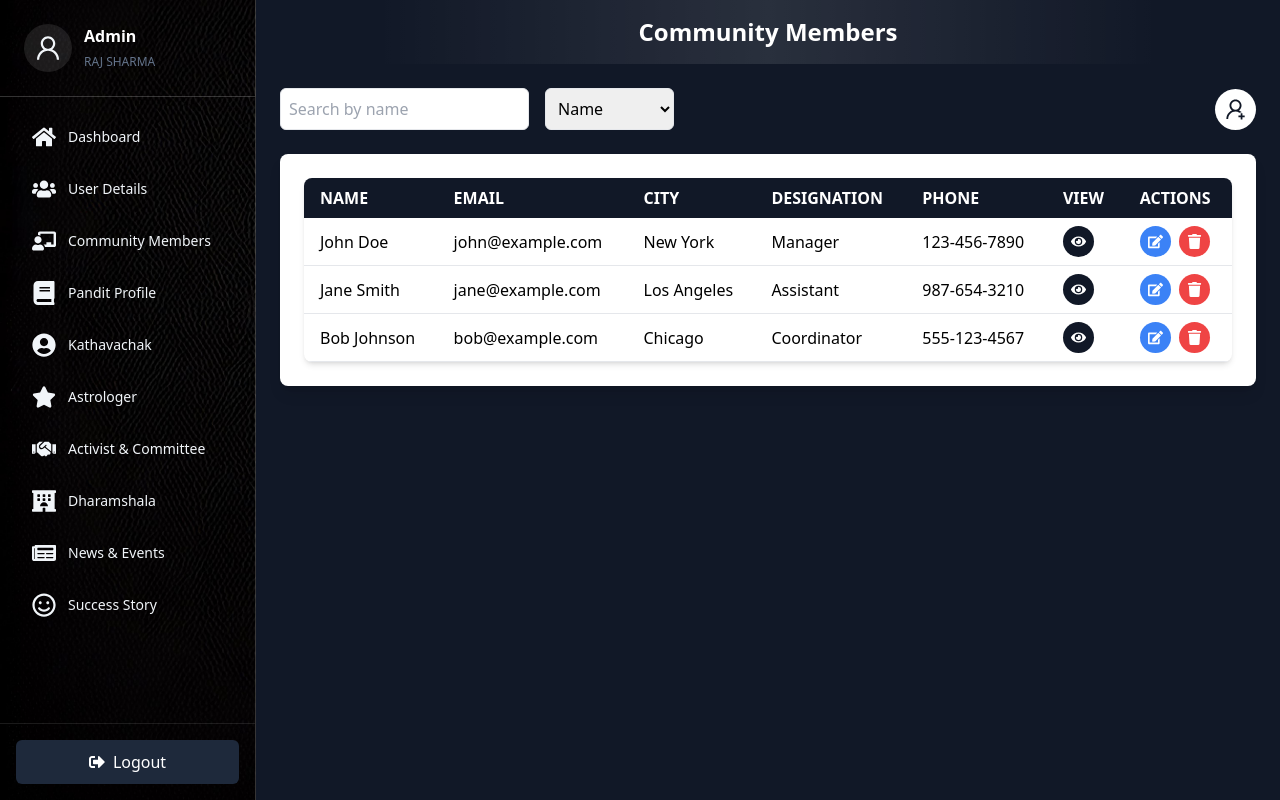
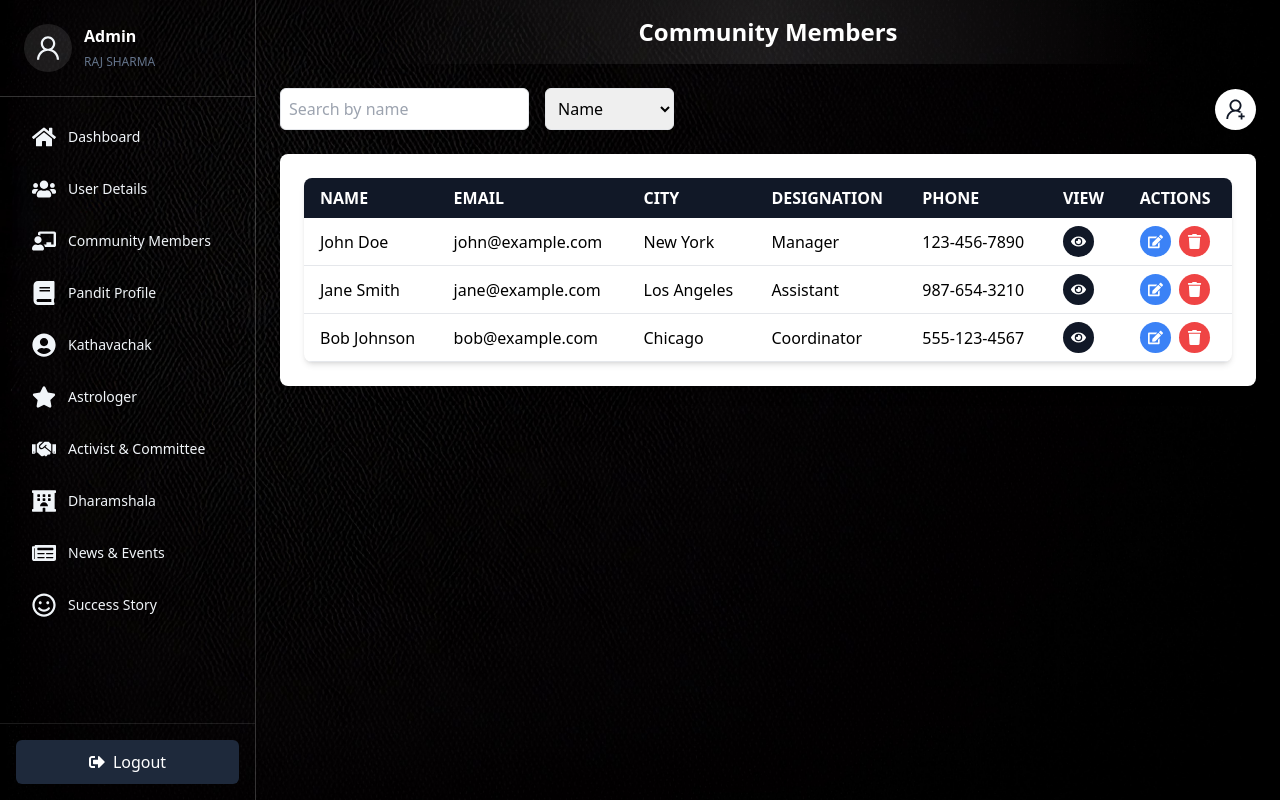
Before and after one commit to Mayank-Webseeder/Metriimonial-frontend, a React (Create React App) app: page /community-members in a window 1280 px wide. Built offline with nearby package versions, Linux system fonts and the light colour scheme; sample sign-in values are in the browser's storage.

Commit message:
Updated SubAdmin

```diff
--- a/src/components/Subadmin.jsx
+++ b/src/components/Subadmin.jsx
@@ -67,7 +67,7 @@ const CommunityMembers = () => {
   };
 
   return (
-    <div className="p-6 pt-0 bg-gray-900 min-h-screen">
+    <div className="p-6 pt-0 min-h-screen">
       <PageHeader title="Community Members" />
 
       <div className="flex justify-between items-center">
```
